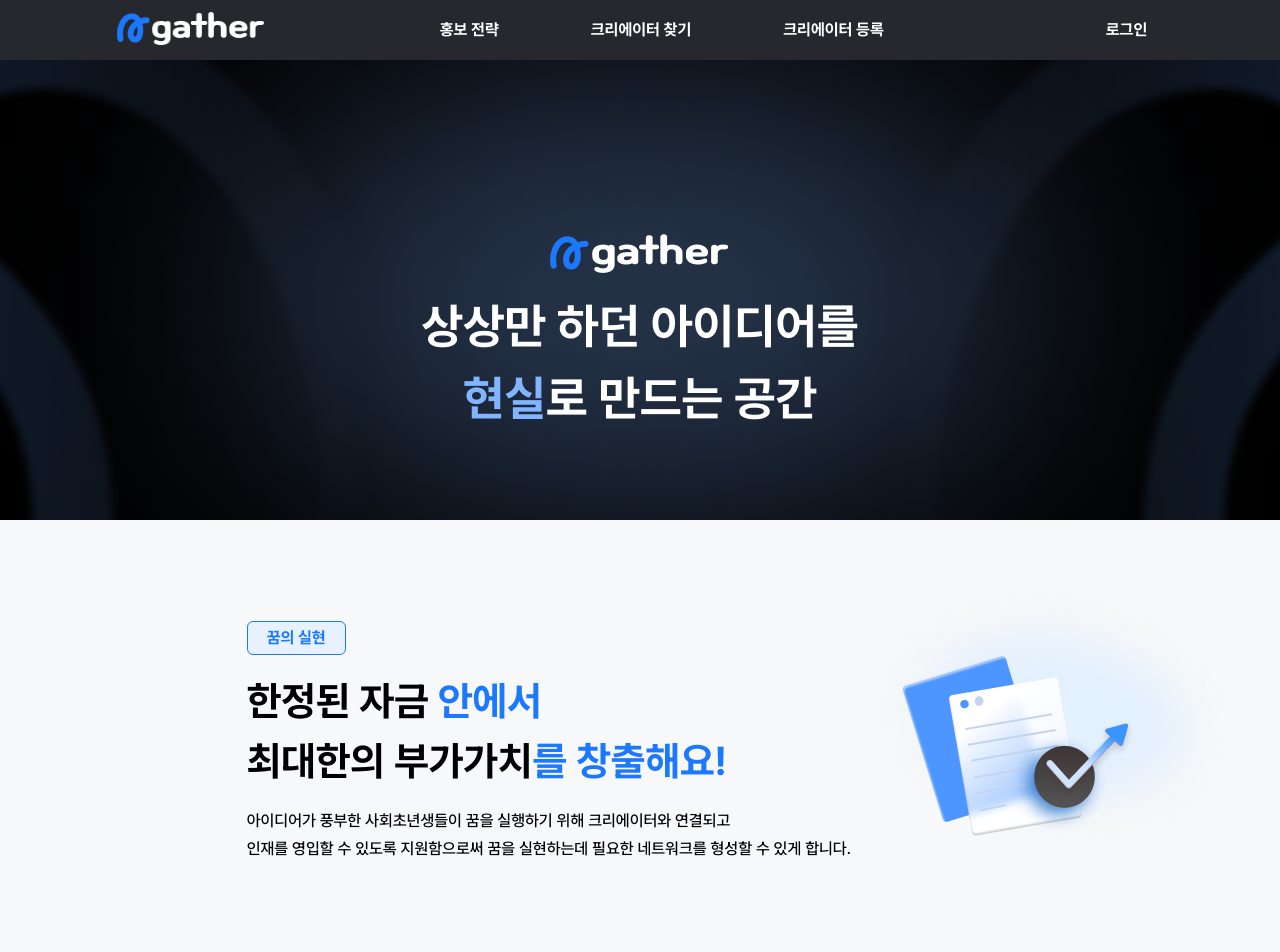
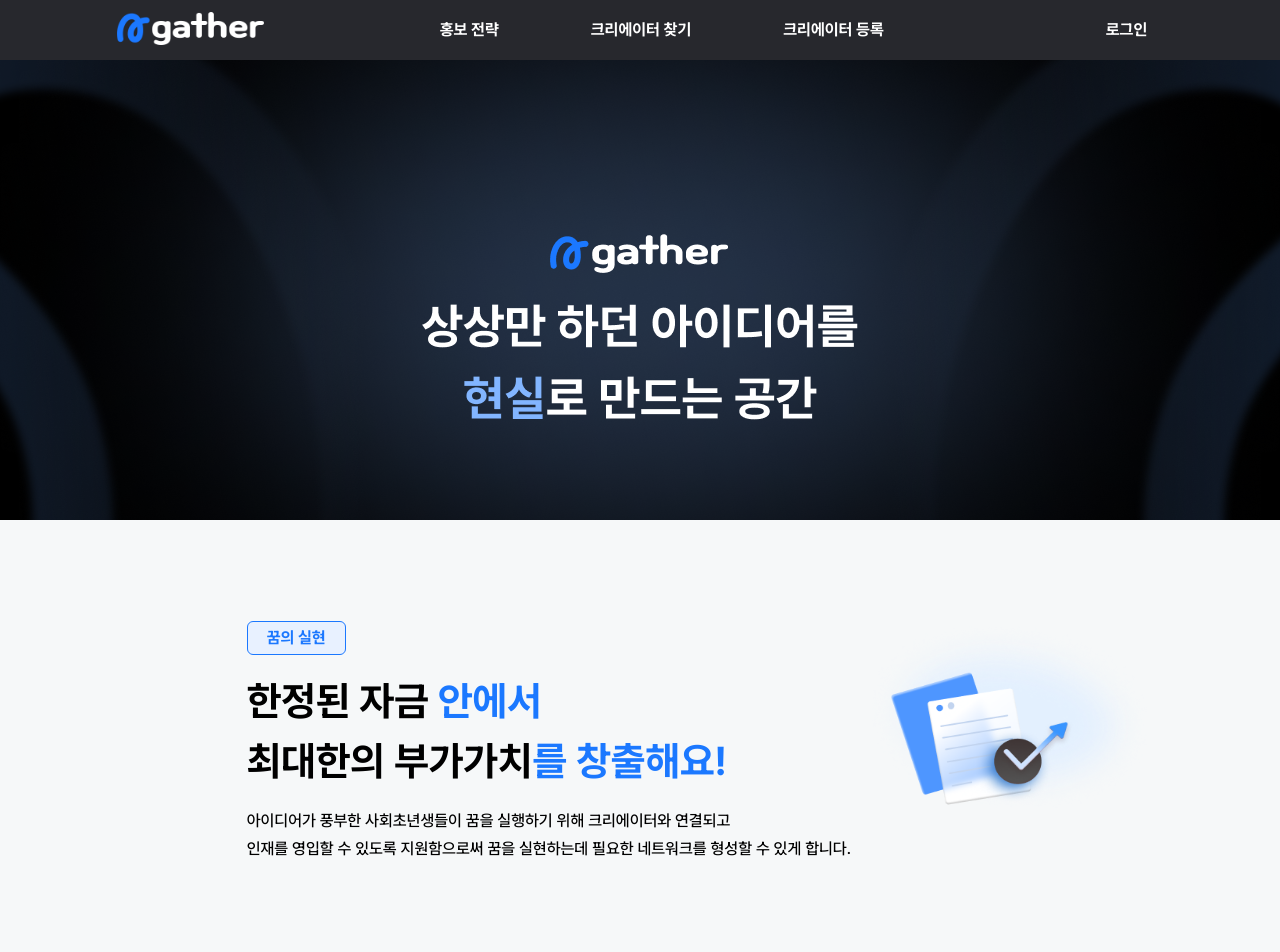
Before and after one commit to Line4thon-Gather/gather_Front_End, a React (Vite) app: page / in a window 1280 px wide. Shown: the top 952 px of the page. Built offline with nearby package versions, Linux system fonts and the light colour scheme.

Commit message:
🎨 Design : 메인페이지 특정 이미지 사이즈 수정

```diff
--- a/src/styles/home/HeaderInfo.module.css
+++ b/src/styles/home/HeaderInfo.module.css
@@ -77,3 +77,10 @@
     }
   }
 }
+
+.infoContent {
+  img {
+    width: 300px;
+    height: 196px;
+  }
+}
```
